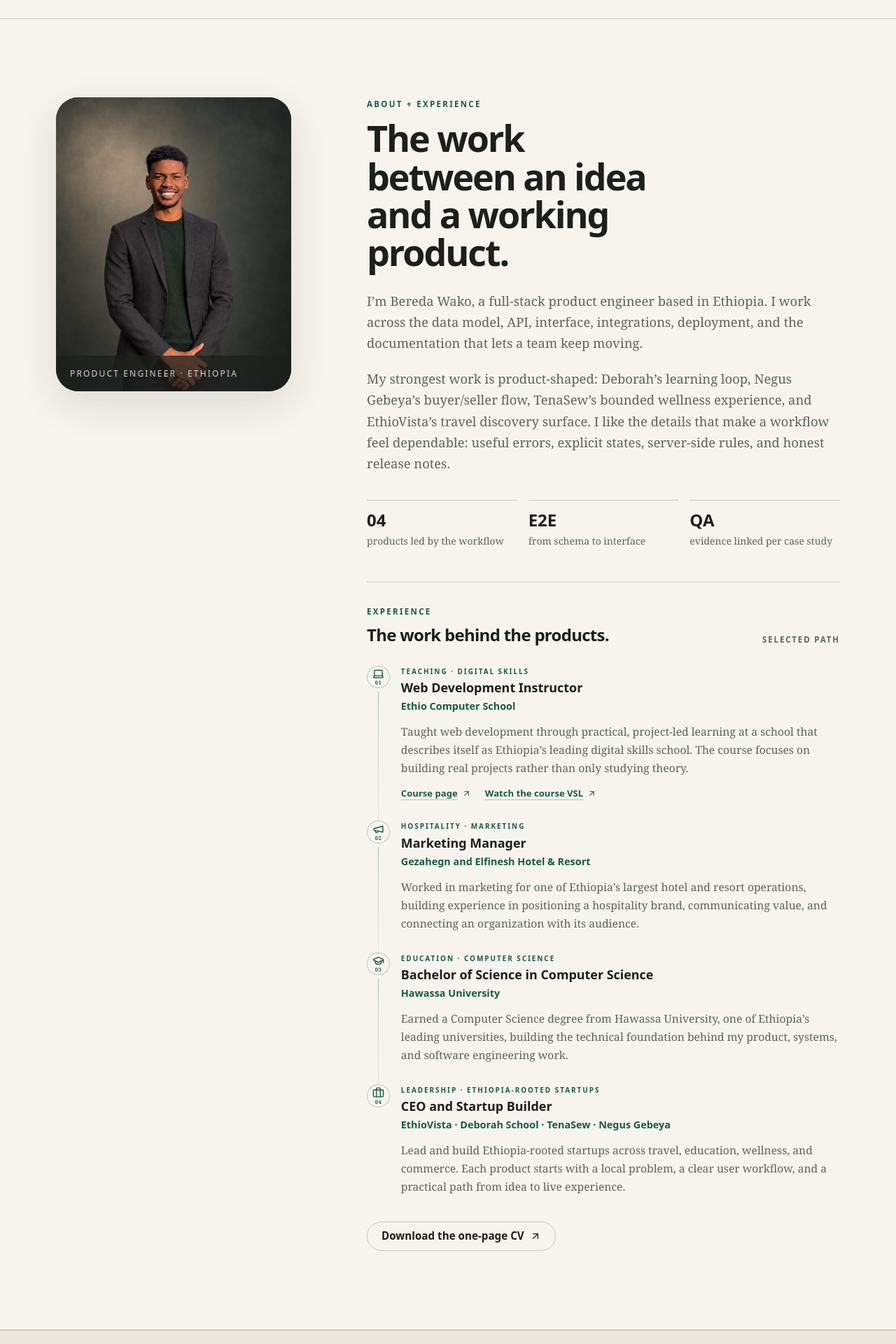
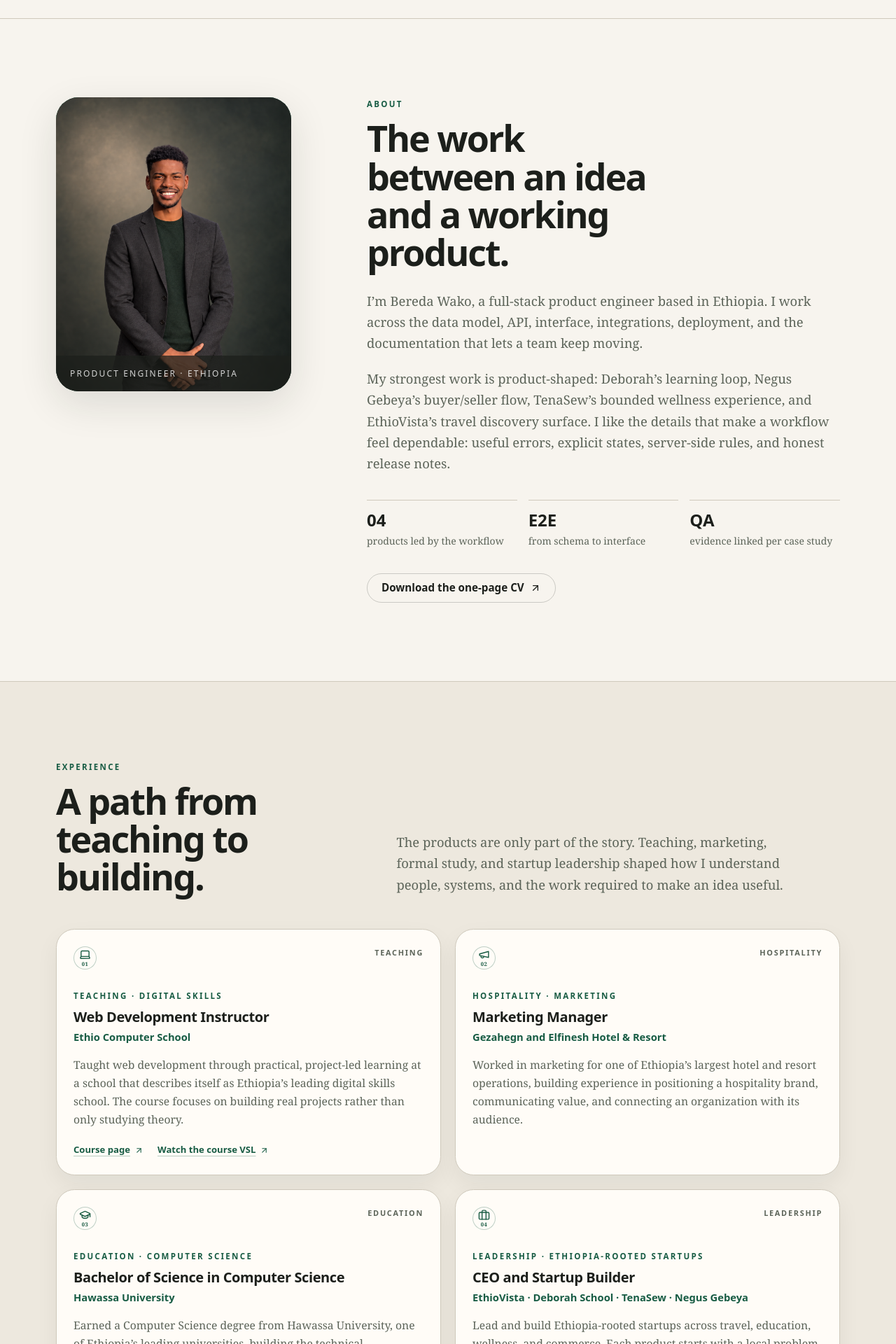
Before and after one commit to Bereda-maker/bereda-portofolio, a Next.js app: page / in a window 1280 px wide. Shown: the part 6220-8140 px from the top of the page at 70% size. Built offline with nearby package versions, Linux system fonts and the light colour scheme; no server answers.

Commit message:
Separate about and experience sections

```diff
--- a/app/globals.css
+++ b/app/globals.css
@@ -117,6 +117,8 @@ html.dark {
 .experience-marker { position: relative; z-index: 1; display: flex; height: 2.05rem; width: 2.05rem; flex: 0 0 2.05rem; flex-direction: column; align-items: center; justify-content: center; gap: .1rem; border: 1px solid rgb(var(--forest) / .28); border-radius: 9999px; background: rgb(var(--paper)); color: rgb(var(--forest)); }
 .experience-marker span { font-family: var(--font-display); font-size: .48rem; font-weight: 700; letter-spacing: .05em; line-height: 1; }
 .experience-item .eyebrow { font-size: .62rem; }
+.experience-card { border: 1px solid rgb(var(--rule)); border-radius: 1.65rem; background: rgb(var(--card)); padding: 1.5rem; box-shadow: 0 .8rem 2rem rgb(var(--shadow) / .06); }
+.experience-card .experience-marker { background: rgb(var(--card)); }
 
 @keyframes settle { from { opacity: 0; transform: translateY(12px); } to { opacity: 1; transform: none; } }
 .settle { animation: settle .7s cubic-bezier(.2,.7,.2,1) both; }
--- a/components/sections/About.tsx
+++ b/components/sections/About.tsx
@@ -4,8 +4,12 @@ import { EXPERIENCE, SITE } from '@/data/content';
 
 const EXPERIENCE_ICONS = [Laptop, Megaphone, GraduationCap, Briefcase];
 
+function ExperienceTimeline() {
+  return <div className="grid gap-5 md:grid-cols-2">{EXPERIENCE.map(({ role, place, type, text, links }, i) => { const Icon = EXPERIENCE_ICONS[i]; return <article key={role} className="experience-card"><div className="flex items-start justify-between gap-4"><div className="experience-marker"><Icon size={17} aria-hidden="true" /><span>0{i + 1}</span></div><span className="font-display text-[.68rem] font-semibold uppercase tracking-[.16em] text-muted">{type.split(' · ')[0]}</span></div><p className="eyebrow mt-7">{type}</p><h3 className="mt-2 font-display text-[1.25rem] font-semibold leading-tight tracking-[-.02em]">{role}</h3><p className="mt-1 font-display text-[.92rem] font-semibold text-forest">{place}</p><p className="mt-4 text-[.98rem] text-muted">{text}</p>{links.length > 0 && <div className="mt-5 flex flex-wrap gap-x-5 gap-y-2">{links.map((link) => <a key={link.href} href={link.href} target="_blank" rel="noopener noreferrer" className="inline-flex items-center gap-1.5 font-display text-[.82rem] font-semibold text-forest underline decoration-forest/30 underline-offset-4 hover:decoration-forest">{link.label}<ArrowUpRight size={13} aria-hidden="true" /></a>)}</div>}</article> })}</div>;
+}
+
 export default function About() {
-  return (
+  return <>
     <section id="about" className="border-b border-rule">
       <div className="wrap grid gap-12 py-20 md:grid-cols-[.7fr_1.3fr] md:gap-20 md:py-28">
         <div className="relative aspect-[4/5] w-full max-w-[21rem] overflow-hidden rounded-[2rem] bg-forest shadow-soft">
@@ -13,7 +17,7 @@ export default function About() {
           <div className="absolute bottom-0 left-0 right-0 bg-ink/75 px-5 py-4 font-display text-[.75rem] uppercase tracking-[.18em] text-white/80">Product engineer · Ethiopia</div>
         </div>
         <div>
-          <p className="eyebrow">About + experience</p>
+          <p className="eyebrow">About</p>
           <h2 className="section-title mt-3 max-w-[15ch]">The work between an idea and a working product.</h2>
           <div className="mt-7 max-w-[43rem] space-y-5 text-[1.15rem] text-muted">
             <p>I&rsquo;m {SITE.name}, a full-stack product engineer based in {SITE.location}. I work across the data model, API, interface, integrations, deployment, and the documentation that lets a team keep moving.</p>
@@ -24,10 +28,15 @@ export default function About() {
             <div className="border-t border-rule pt-3"><p className="font-display text-2xl font-semibold text-ink">E2E</p><p className="mt-1 text-sm text-muted">from schema to interface</p></div>
             <div className="border-t border-rule pt-3"><p className="font-display text-2xl font-semibold text-ink">QA</p><p className="mt-1 text-sm text-muted">evidence linked per case study</p></div>
           </div>
-          <div className="about-experience mt-12 border-t border-rule pt-8"><div className="flex flex-wrap items-end justify-between gap-3"><div><p className="eyebrow">Experience</p><h3 className="mt-2 font-display text-2xl font-semibold tracking-[-.03em]">The work behind the products.</h3></div><span className="font-display text-[.72rem] font-semibold uppercase tracking-[.16em] text-muted">Selected path</span></div><div className="mt-7 space-y-7">{EXPERIENCE.map(({ role, place, type, text, links }, i) => { const Icon = EXPERIENCE_ICONS[i]; return <article key={role} className="experience-item"><div className="experience-marker"><Icon size={17} aria-hidden="true" /><span>0{i + 1}</span></div><div className="min-w-0 flex-1"><p className="eyebrow">{type}</p><h4 className="mt-1 font-display text-[1.12rem] font-semibold leading-tight">{role}</h4><p className="mt-1 font-display text-[.9rem] font-semibold text-forest">{place}</p><p className="mt-3 text-[.98rem] text-muted">{text}</p>{links.length > 0 && <div className="mt-3 flex flex-wrap gap-x-5 gap-y-2">{links.map((link) => <a key={link.href} href={link.href} target="_blank" rel="noopener noreferrer" className="inline-flex items-center gap-1.5 font-display text-[.82rem] font-semibold text-forest underline decoration-forest/30 underline-offset-4 hover:decoration-forest">{link.label}<ArrowUpRight size={13} aria-hidden="true" /></a>)}</div>}</div></article> })}</div></div>
           <a href={SITE.cv} download className="btn btn-quiet mt-9">Download the one-page CV <ArrowUpRight size={16} aria-hidden="true" /></a>
         </div>
       </div>
     </section>
-  );
+    <section id="experience" className="border-b border-rule bg-panel">
+      <div className="wrap py-20 md:py-28">
+        <div className="grid gap-5 md:grid-cols-[.8fr_1.2fr] md:items-end md:gap-16"><div><p className="eyebrow">Experience</p><h2 className="section-title mt-3 max-w-[12ch]">A path from teaching to building.</h2></div><p className="max-w-[35rem] text-[1.15rem] text-muted">The products are only part of the story. Teaching, marketing, formal study, and startup leadership shaped how I understand people, systems, and the work required to make an idea useful.</p></div>
+        <div className="mt-12"><ExperienceTimeline /></div>
+      </div>
+    </section>
+  </>;
 }
```
